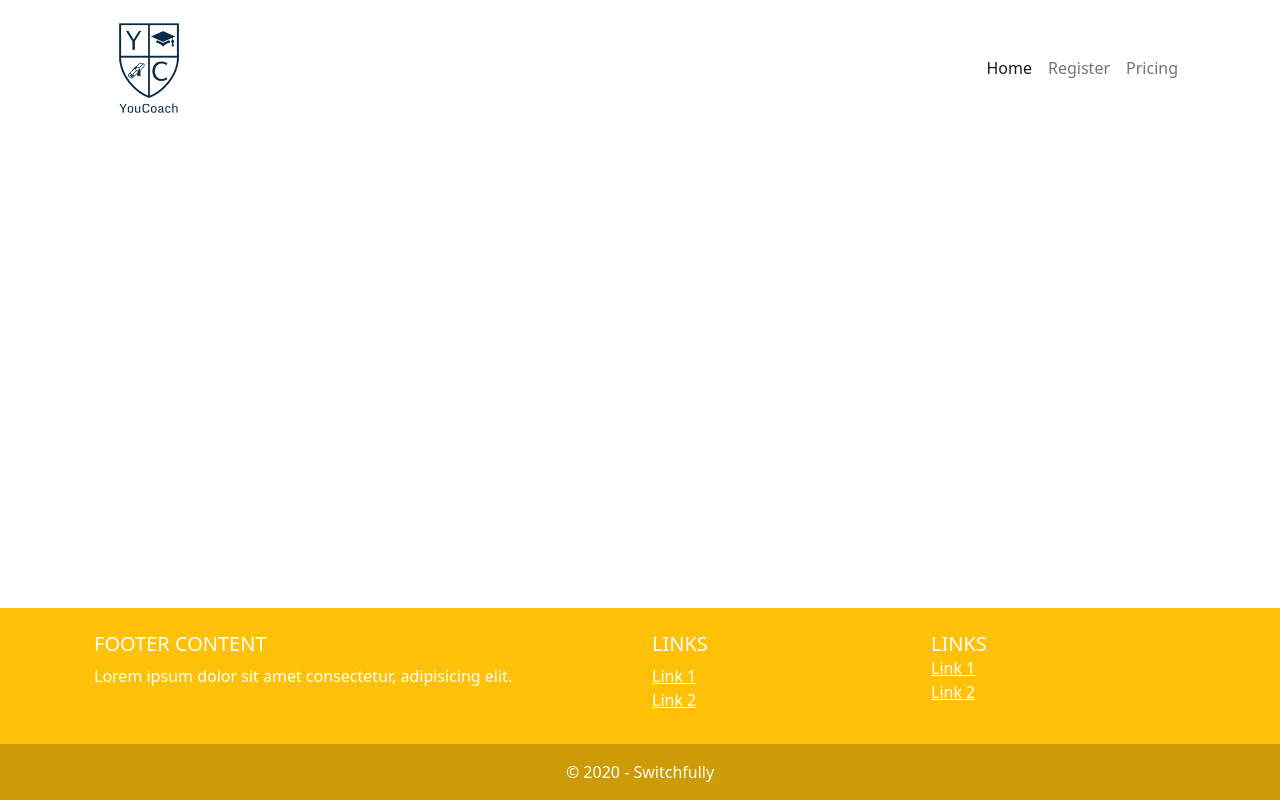
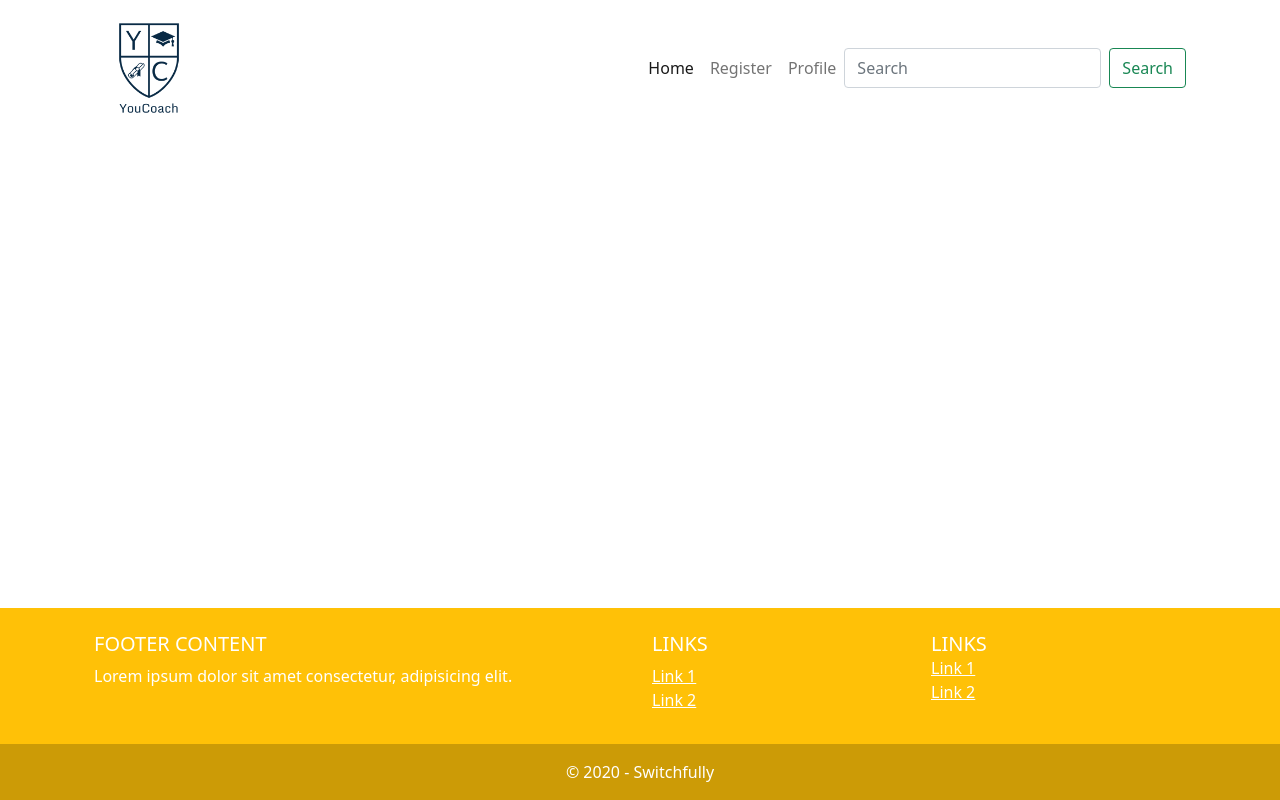
Before and after one commit to LaurentLch/code-coach, an Angular app in the folder front-end/: page / in a window 1280 px wide. Built offline with nearby package versions, Linux system fonts and the light colour scheme.

Commit message:
added profile tab & search bar

```diff
--- a/front-end/src/app/app-routing.module.ts
+++ b/front-end/src/app/app-routing.module.ts
@@ -1,6 +1,5 @@
-// @ts-ignore
 import { NgModule } from '@angular/core';
-// @ts-ignore
+
 import { RouterModule, Routes } from '@angular/router';
 import {RegistrationComponent} from './components/registration/registration.component';
 import {ProfileInformationComponent} from './profile/profile-information/profile-information.component';
@@ -16,7 +15,7 @@ const routes: Routes = [
     ]}
 ];
 
-// @ts-ignore
+
 @NgModule({
   imports: [RouterModule.forRoot(routes)],
   exports: [RouterModule]
--- a/front-end/src/app/app.module.ts
+++ b/front-end/src/app/app.module.ts
@@ -17,6 +17,7 @@ import { FooterComponent } from './components/footer/footer.component';
 import { ProfileInformationComponent } from './profile/profile-information/profile-information.component';
 import { ProfileComponent } from './profile/profile.component';
 import { BecomeCoachComponent } from './profile/become-coach/become-coach.component';
+import { CoachListComponent } from './components/coach-list/coach-list.component';
 
 // @ts-ignore
 @NgModule({
@@ -27,7 +28,8 @@ import { BecomeCoachComponent } from './profile/become-coach/become-coach.compon
     FooterComponent,
     ProfileInformationComponent,
     ProfileComponent,
-    BecomeCoachComponent
+    BecomeCoachComponent,
+    CoachListComponent
   ],
   imports: [
     BrowserModule,
--- /dev/null
+++ b/front-end/src/app/components/coach-list/coach-list.component.html
@@ -0,0 +1 @@
+<p>coach-list works!</p>
--- /dev/null
+++ b/front-end/src/app/components/coach-list/coach-list.component.ts
@@ -0,0 +1,15 @@
+import { Component, OnInit } from '@angular/core';
+
+@Component({
+  selector: 'app-coach-list',
+  templateUrl: './coach-list.component.html',
+  styleUrls: ['./coach-list.component.css']
+})
+export class CoachListComponent implements OnInit {
+
+  constructor() { }
+
+  ngOnInit(): void {
+  }
+
+}
--- a/front-end/src/app/components/header/header.component.html
+++ b/front-end/src/app/components/header/header.component.html
@@ -17,7 +17,12 @@
         <div class="navbar-nav ms-auto">
           <a class="nav-link active" aria-current="page" href="#">Home</a>
           <a class="nav-link" routerLink="/registration">Register</a>
-          <a class="nav-link" href="#">Pricing</a>
+          <a class="nav-link" routerLink="/user/1">Profile</a>
+          <form class="d-flex">
+            <input class="form-control me-2" type="search" placeholder="Search" aria-label="Search">
+            <button class="btn btn-outline-success" type="submit">Search</button>
+          </form>
+
         </div>
       </div>
     </div>
--- a/front-end/src/app/components/registration/registration.component.ts
+++ b/front-end/src/app/components/registration/registration.component.ts
@@ -1,5 +1,5 @@
 // @ts-ignore
-import { Component, OnInit } from '@angular/core';
+import {Component, OnInit} from '@angular/core';
 // @ts-ignore
 import {FormBuilder, FormGroup} from '@angular/forms';
 import {UserService} from '../../service/user.service';
@@ -10,6 +10,7 @@ import {UserService} from '../../service/user.service';
   templateUrl: './registration.component.html',
   styleUrls: ['./registration.component.css']
 })
+
 export class RegistrationComponent implements OnInit {
   createRegistrationForm = this.formBuilder.group({
     firstName: '',
@@ -24,12 +25,13 @@ export class RegistrationComponent implements OnInit {
 
   // tslint:disable-next-line:typedef
   onSubmit() {
-    this.userService.addUser(this.createRegistrationForm.value).subscribe( data => {
+    this.userService.addUser(this.createRegistrationForm.value).subscribe(data => {
       data = this.createRegistrationForm;
       console.log('Your registration has been accepted', data);
       this.createRegistrationForm.reset();
     });
   }
+
   ngOnInit(): void {
   }
 }
```
Also changed, not shown: front-end/src/app/components/coach-list/coach-list.component.css (added), 1 other file (tests, documents, lock files or other folders).
